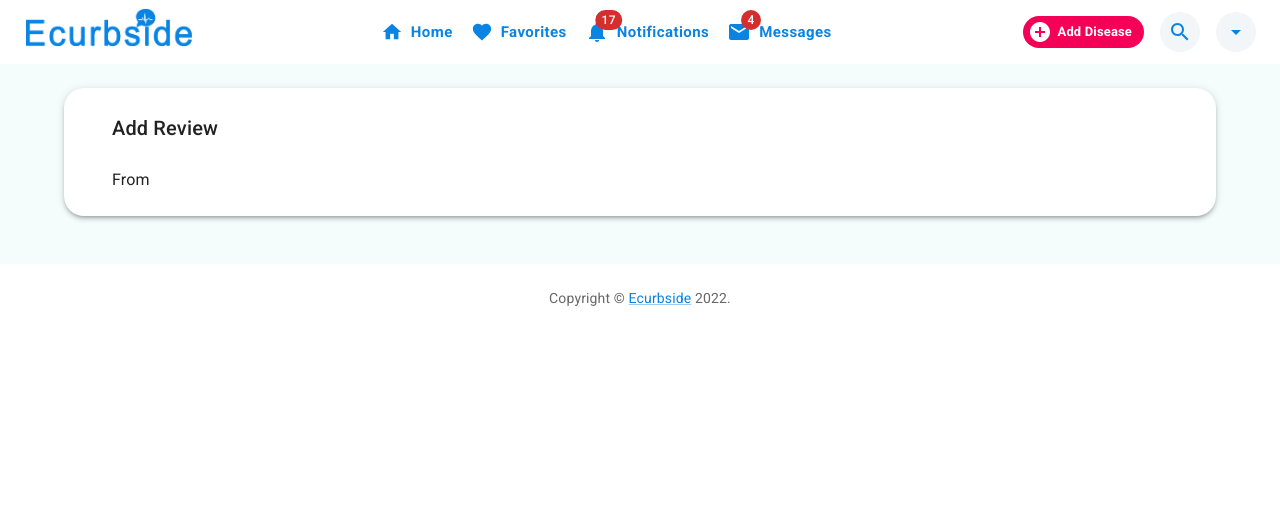
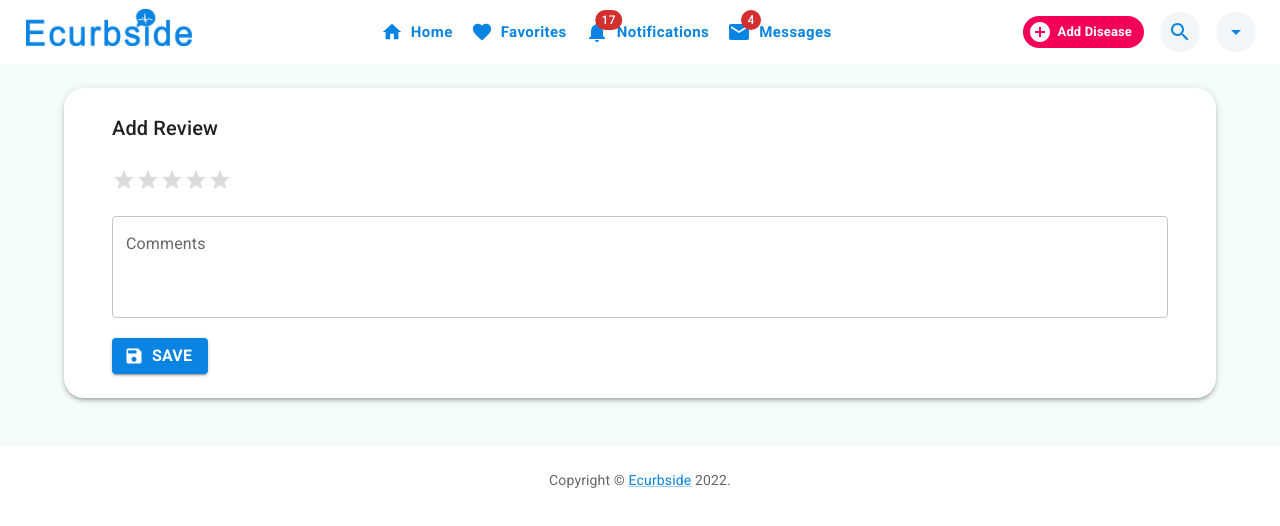
Before and after one commit to bhNibir/ecurbsideui, a React (Create React App) app: page /add-review/1 in a window 1280 px wide. Shown: the top 526 px of the page. Built offline with nearby package versions, Linux system fonts and the light colour scheme; sample sign-in values are in the browser's storage.

Commit message:
add review scale

```diff
--- a/src/components/AddReview/AddReview.jsx
+++ b/src/components/AddReview/AddReview.jsx
@@ -1,6 +1,7 @@
 import { Paper, Typography } from "@mui/material";
 import { Box } from "@mui/system";
 import React from "react";
+import AddReviewForm from "./AddReviewForm";
 
 const AddReview = () => {
   return (
@@ -10,7 +11,7 @@ const AddReview = () => {
           <Typography variant="h6"> Add Review</Typography>
         </Box>
         <Box paddingX={6} paddingBottom={3}>
-          From
+          <AddReviewForm />
         </Box>
       </Paper>
     </>
--- /dev/null
+++ b/src/components/AddReview/AddReviewForm.jsx
@@ -0,0 +1,84 @@
+import SaveIcon from "@mui/icons-material/Save";
+import { Box, Button, Grid, TextField, Typography } from "@mui/material";
+import React from "react";
+import { Controller, useForm } from "react-hook-form";
+import RatingScale from "./RatingScale";
+
+const AddReviewForm = () => {
+  const { register, setValue, handleSubmit, control } = useForm();
+  const onSubmit = (ReviewData) => {
+    //   register({ variables: userData });
+    console.log("Add Review", ReviewData);
+  };
+
+  return (
+    <>
+      <form noValidate onSubmit={handleSubmit(onSubmit)}>
+        <Grid container spacing={1}>
+          <Grid item xs={12}>
+            <Controller
+              name="rating"
+              control={control}
+              defaultValue=""
+              render={({
+                field: { onChange, value },
+                fieldState: { error },
+              }) => (
+                <RatingScale onChange={onChange} value={value} error={error} />
+              )}
+              rules={{ required: "Rating Name required" }}
+            />
+          </Grid>
+
+          <Grid item xs={12} my={1}>
+            <Controller
+              name="comments"
+              control={control}
+              defaultValue=""
+              render={({
+                field: { onChange, value },
+                fieldState: { error },
+              }) => (
+                <TextField
+                  variant="outlined"
+                  margin="dense"
+                  fullWidth
+                  id="comments"
+                  label="Comments"
+                  placeholder="Add your comment"
+                  name="comments"
+                  multiline
+                  rows={3}
+                  value={value}
+                  onChange={onChange}
+                  error={!!error}
+                  helperText={error ? error.message : null}
+                  type="text"
+                />
+              )}
+              rules={{ required: "Comments required" }}
+            />
+          </Grid>
+        </Grid>
+        <>
+          <Box marginTop={1}>
+            <Button
+              type="submit"
+              color="primary"
+              variant="contained"
+              startIcon={<SaveIcon />}
+            >
+              <Typography>
+                <Box component="span" fontWeight={600}>
+                  Save
+                </Box>
+              </Typography>
+            </Button>
+          </Box>
+        </>
+      </form>
+    </>
+  );
+};
+
+export default AddReviewForm;
--- /dev/null
+++ b/src/components/AddReview/RatingScale.jsx
@@ -0,0 +1,41 @@
+import StarIcon from "@mui/icons-material/Star";
+import Box from "@mui/material/Box";
+import Rating from "@mui/material/Rating";
+import React from "react";
+
+const labels = {
+  1: "Harmful",
+  2: "No benefit",
+  3: "Ok",
+  4: "Good",
+  5: "Excellent",
+};
+
+const RatingScale = ({ value, onChange, error }) => {
+  const [hover, setHover] = React.useState(-1);
+
+  return (
+    <Box
+      sx={{
+        display: "flex",
+        alignItems: "center",
+      }}
+    >
+      <Rating
+        name="hover-feedback"
+        value={Number(value)}
+        precision={1}
+        onChangeActive={(event, newHover) => {
+          setHover(newHover);
+        }}
+        onChange={(_, value) => onChange(value)}
+        emptyIcon={<StarIcon style={{ opacity: 0.55 }} fontSize="inherit" />}
+      />
+      {value !== null && (
+        <Box sx={{ ml: 2 }}>{labels[hover !== -1 ? hover : value]}</Box>
+      )}
+    </Box>
+  );
+};
+
+export default RatingScale;
```
